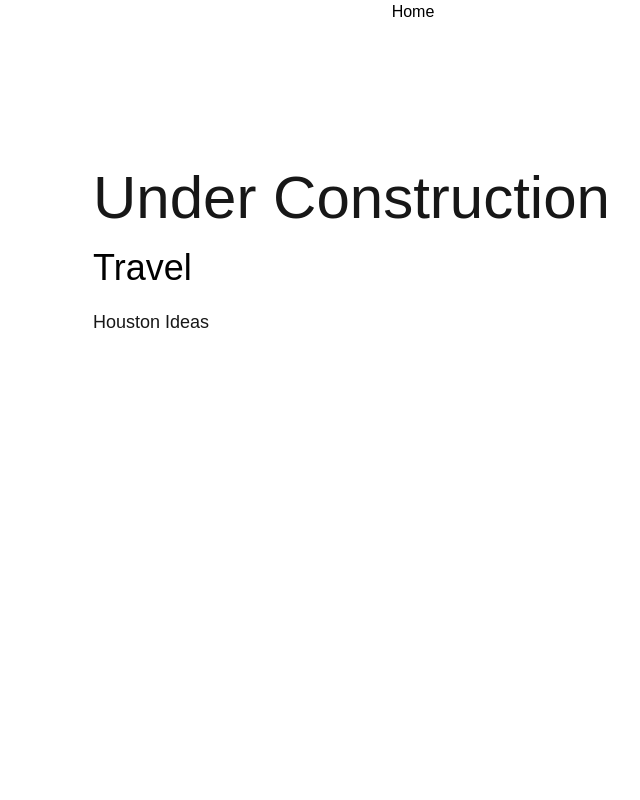
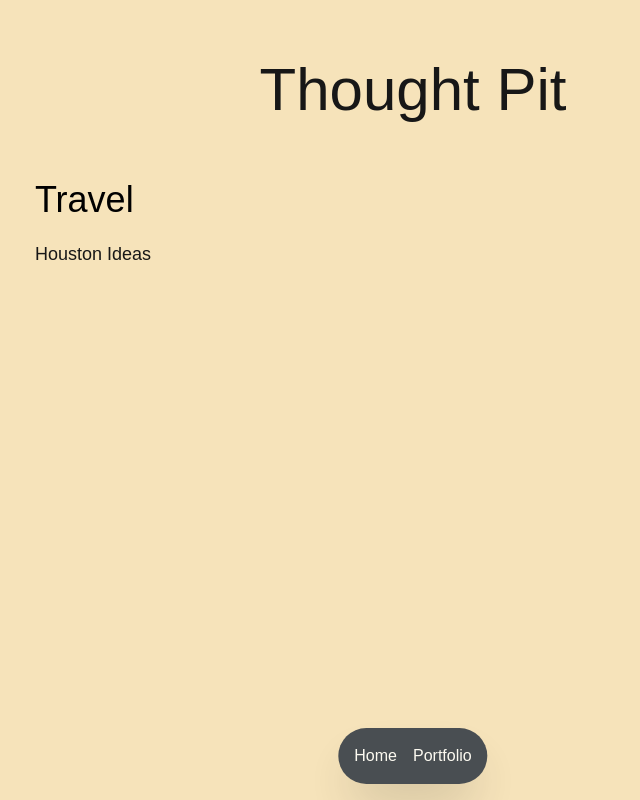
Before and after one commit to IsaacTheEddy/portflio_website, a Next.js app: page /blog in a window 1280 px wide. Shown: the whole page, without its empty margins (227-867 px from the left). Built offline with nearby package versions, Linux system fonts and the light colour scheme.

Commit message:
Changes: Got the portfolio section up and running. It is responsive and has some level of design. I am going into the CSS next to style the page and after Ill probably go nuts with gsap and React librarys since this is my blog

```diff
--- a/app/blog/[slug]/page.tsx
+++ b/app/blog/[slug]/page.tsx
@@ -10,16 +10,16 @@ export default async function Article({
   const article = await getArticleData(params.slug);
 
   return (
-    <section className="mx-auto w-10/12 md:w-1/2 mt-20 flex flex-col gap-5 text-black">
-      <div className="flex justify-between">
-        <Link href={"/blog"} className="flex items-center gap-2">
-          <ArrowLeftIcon className="h-6 w-6" />
-          <p>Back Home</p>
+    <section className="h-full mx-auto w-10/12 md:w-11/12 mt-20 flex flex-col gap-5 text-black">
+      <div className="flex justify-between items-center">
+        <Link href={"/blog"} className="flex gap-3">
+          <ArrowLeftIcon className="back-arrow h-6 w-6 my-auto " />
+          <p className="md:text-2xl">Back Home</p>
         </Link>
-        <p>{article.date.toString()}</p>
+        <p className="md:text-2xl">{article.date.toString()}</p>
       </div>
       <article
-        className="article"
+        className="article md:mt-15 md:w-[80%] md:mx-auto"
         dangerouslySetInnerHTML={{ __html: article.htmlReady }}
       />
     </section>
--- a/app/blog/layout.tsx
+++ b/app/blog/layout.tsx
@@ -8,14 +8,30 @@ export default function Layout({
   children: React.ReactNode;
 }>) {
   return (
-    <section>
-      <header className="flex w-full h-full items-center justify-center">
-        <Link href={"/"} className="text-black  ">
-          Home
-        </Link>
-      </header>
-      {children}
-      <div></div>
-    </section>
+    <>
+      <section className="h-auto flex flex-col bg-Banana-Mania font-cormorantGarmond">
+        <div className=" ">{children}</div>
+      </section>
+      <div>
+        <nav className="fixed bottom-4 left-1/2 transform -translate-x-1/2 p-4 opacity-80 bg-gray-800 rounded-full shadow-2xl z-50 hidden md:block">
+          <div className="flex space-x-4">
+            <Link href={"/"} className="text-white hover:text-gray-300">
+              Home
+            </Link>
+            <Link
+              href={"/portfolio"}
+              className="text-white hover:text-gray-300"
+            >
+              Portfolio
+            </Link>
+          </div>
+        </nav>
+      </div>
+    </>
   );
 }
+
+export const metadata: Metadata = {
+  title: "Isaac Edwards Blog Page",
+  description: "Generated by create next app",
+};
--- a/app/blog/page.tsx
+++ b/app/blog/page.tsx
@@ -7,14 +7,13 @@ export default function Page() {
   console.log(articles);
 
   return (
-    <section className=" font-cormorantGarmond mx-auto w-11/12 md:w-1/2 mt-20 flex flex-col gap-16 mb-20 ">
-      <div></div>
-      <header className="">
-        <h1 className="font-light text-6xl text-neutral-900 text center mb-5">
+    <>
+      <div className="flex flex-col h-screen">
+        <h1 className="font-light text-6xl text-center text-neutral-900 my-15 ">
           {" "}
-          Under Construction
+          Thought Pit
         </h1>
-        <section className="md:grid md:grid-cols-2  flex flex-col gap-10">
+        <section className="md:grid md:grid-cols-2 place-items-center flex flex-col ">
           {articles !== null &&
             Object.keys(articles).map((article) => (
               <ArticleItemList
@@ -24,7 +23,7 @@ export default function Page() {
               />
             ))}
         </section>
-      </header>
-    </section>
+      </div>
+    </>
   );
 }
--- a/app/portfolio/page.tsx
+++ b/app/portfolio/page.tsx
@@ -25,17 +25,17 @@ export default function Home() {
     }
   };
 
-  useGSAP(() => {
-    gsap.from(portfolioRef.current, {
-      yPercent: 100,
-      duration: 1,
-      scrollTrigger: {
-        trigger: missionSectionRef.current,
-        start: "bottom center",
-        toggleActions: "play none none none",
-      },
-    });
-  }, []);
+  //   useGSAP(() => {
+  //     gsap.from(portfolioRef.current, {
+  //       yPercent: 100,
+  //       duration: 1,
+  //       scrollTrigger: {
+  //         trigger: missionSectionRef.current,
+  //         start: "bottom center",
+  //         toggleActions: "play none none none",
+  //       },
+  //     });
+  //   }, []);
 
   return (
     <>
```
